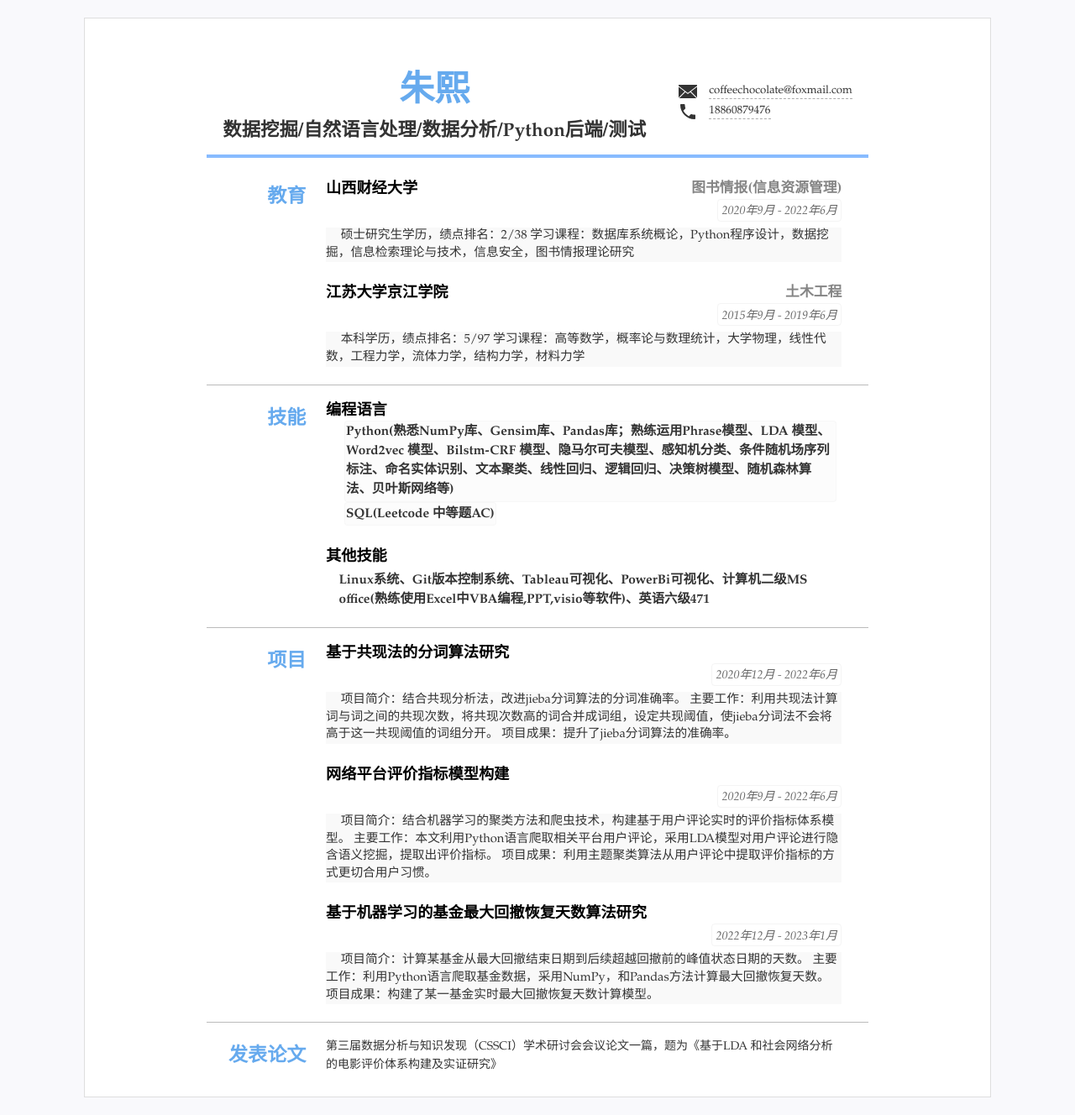
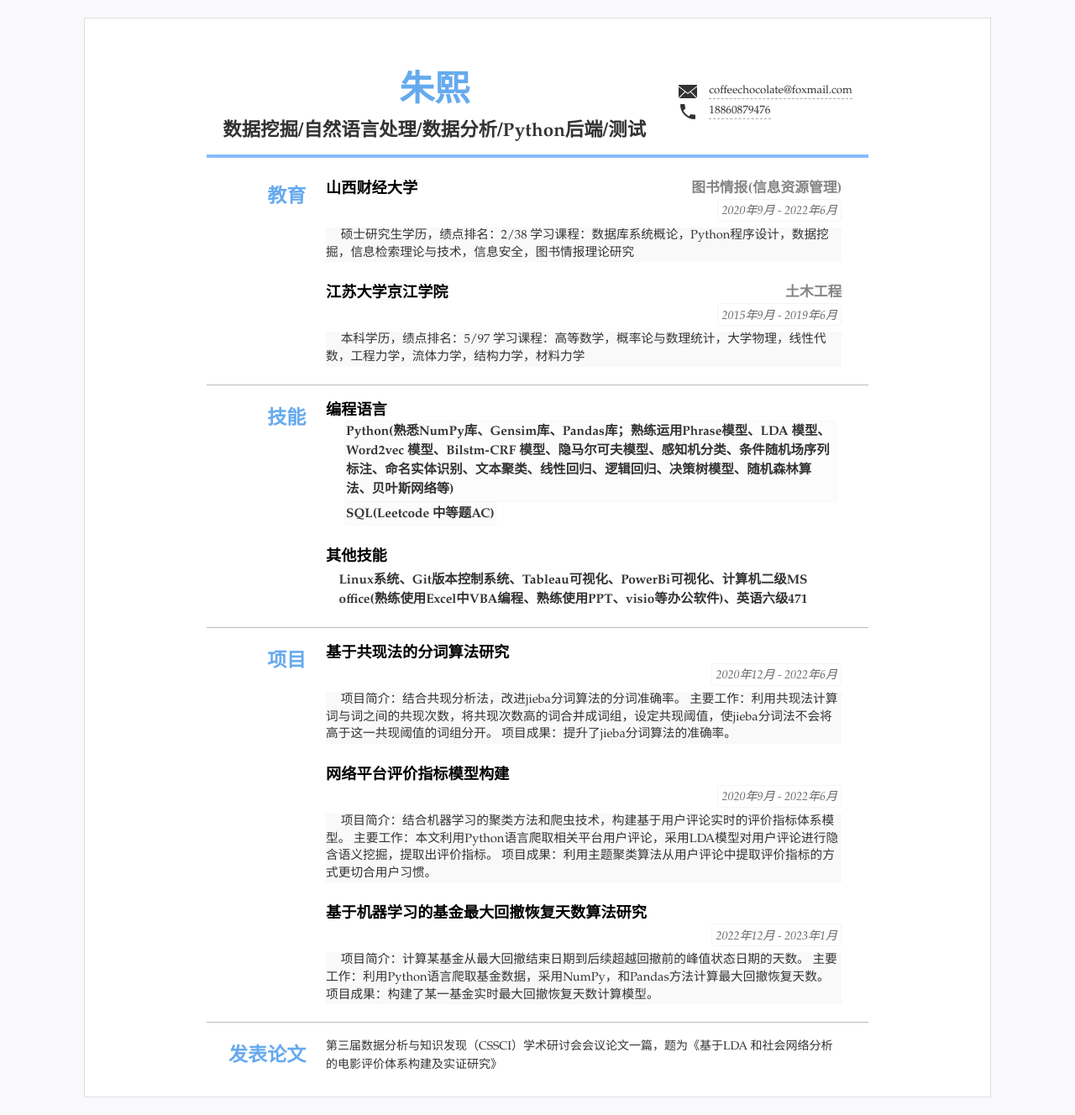
Before and after one commit to qiaokelishushu/CV, a Jekyll site: the page built from index.html, in a window 1280 px wide. Shown: the whole page at 84% size. Built offline with Jekyll 4.4.1, drawn with Linux system fonts in a browser that asks for light colours.

Commit message:
Update resume.yml

```diff
--- a/_data/resume.yml
+++ b/_data/resume.yml
@@ -48,7 +48,7 @@ main: #简历主要内容，
     - SQL(Leetcode 中等题AC)
 #     - 语言3
   - title: 其他技能
-    summary: Linux系统、Git版本控制系统、Tableau可视化、PowerBi可视化、计算机二级MS office(熟练使用Excel中VBA编程,PPT,visio等软件)、英语六级471
+    summary: Linux系统、Git版本控制系统、Tableau可视化、PowerBi可视化、计算机二级MS office(熟练使用Excel中VBA编程、熟练使用PPT、visio等办公软件)、英语六级471
 
 # - type: experience
 #   name: 经验
```
